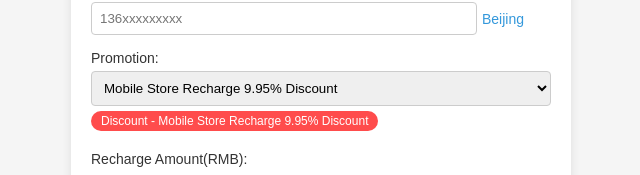
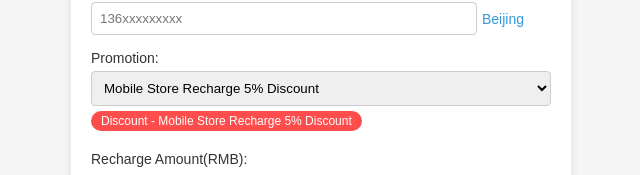
Before and after one commit to BGC-BootCamp-Team1/-QTang5-RechargeForm, an Angular app: page / in a window 1280 px wide. Shown: the part 255-430 px from the top of the page, without its empty margins (319-959 px from the left). Built offline with nearby package versions, Linux system fonts and the light colour scheme.

Commit message:
feat: implement selectedDiscount

```diff
--- a/src/app/app.module.ts
+++ b/src/app/app.module.ts
@@ -6,6 +6,7 @@ import { AppComponent } from './app.component';
 import { PhoneNumberModule } from './phone-number/phone-number.module';
 import { RechargeFormComponent } from './recharge-form/recharge-form.component';
 import { MenuComponent } from './menu/menu.component';
+import { FormsModule } from '@angular/forms';
 
 @NgModule({
   declarations: [
@@ -16,7 +17,8 @@ import { MenuComponent } from './menu/menu.component';
   imports: [
     BrowserModule,
     AppRoutingModule,
-    PhoneNumberModule
+    PhoneNumberModule,
+    FormsModule
   ],
   providers: [],
   bootstrap: [AppComponent]
--- a/src/app/recharge-form/recharge-form.component.html
+++ b/src/app/recharge-form/recharge-form.component.html
@@ -2,10 +2,11 @@
     <app-phone-number></app-phone-number>
 
     <label for="discount">Promotion:</label>
-    <select id="discount">
-        <option>Mobile Store Recharge 9.95% Discount</option>
+    <select id="discount" [(ngModel)]="selectedDiscount" name="selectedDiscount" (change)="updateDiscount() ">
+        <option value="Mobile Store Recharge 5% Discount">Mobile Store Recharge 5% Discount</option>
+        <option value="VIP Recharge 20% Discount">VIP Recharge 20% Discount</option>
     </select>
-    <span class="discount-tag">Discount - Mobile Store Recharge 9.95% Discount</span>
+    <span class="discount-tag">Discount - {{selectedDiscount}}</span>
 
     <label>Recharge Amount(RMB):</label>
     <div class="amount-options">
--- a/src/app/recharge-form/recharge-form.component.ts
+++ b/src/app/recharge-form/recharge-form.component.ts
@@ -6,5 +6,9 @@ import { Component } from '@angular/core';
   styleUrl: './recharge-form.component.css'
 })
 export class RechargeFormComponent {
+  updateDiscount():void {
+    console.log(this.selectedDiscount);
+  }
+  selectedDiscount: string = "Mobile Store Recharge 5% Discount";
 
 }
```
